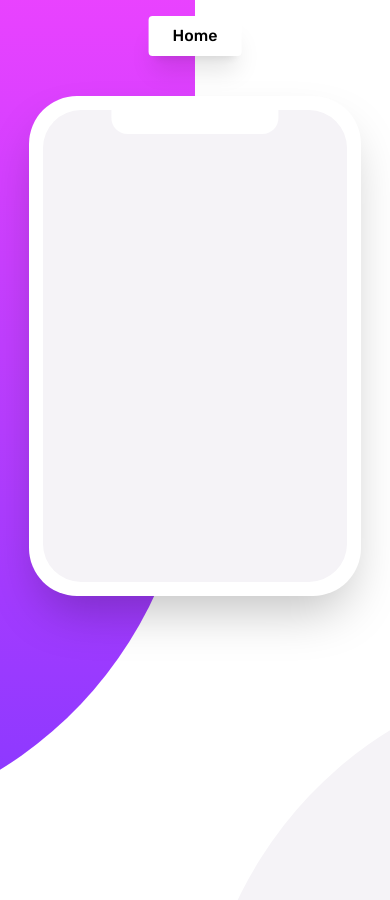
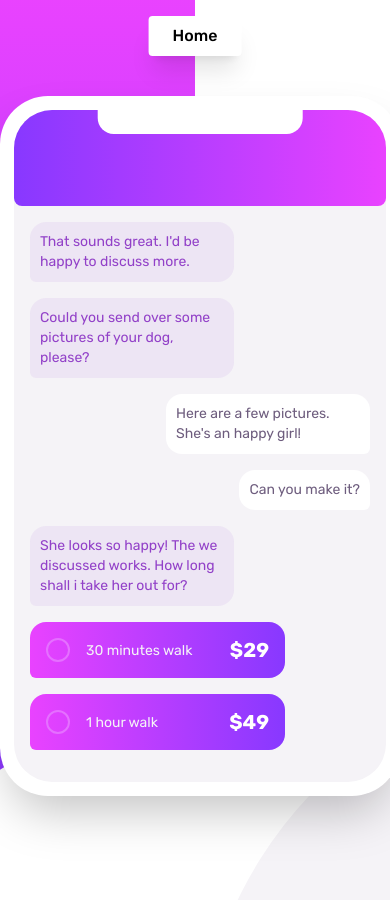
Before and after one commit to john-mirage/frontend-mentor, a Next.js app: page /chatapp in a window 390 px wide. Shown: the top 900 px of the page. Built offline with nearby package versions, Linux system fonts and the light colour scheme.

Commit message:
feat(chatapp): add phone ui

```diff
--- /dev/null
+++ b/src/components/chatapp/Feed.js
@@ -0,0 +1,42 @@
+import styled from "styled-components";
+import Proposition from "@components/chatapp/Proposition";
+
+const Container = styled.div`
+    display: flex;
+    flex-direction: column;
+    width: 100%;
+    height: auto;
+    padding: 1.6rem;
+`;
+
+const Message = styled.p`
+    padding: 1rem;
+    max-width: 60%;
+    height: auto;
+    margin: ${props => props.right ? "0 0 1.6rem auto" : "0 auto 1.6rem 0"};
+    border-top-left-radius: 1.6rem;
+    border-top-right-radius: 1.6rem;
+    border-bottom-right-radius: ${props => props.right ? "0.6rem" : "1.6rem"};
+    border-bottom-left-radius: ${props => props.right ? "1.6rem" : "0.6rem"};
+    background-color: ${props => props.right ? "#fff" : "rgba(145, 65, 200, 0.08)"};
+    color: ${props => props.right ? props.theme.textDesaturatedDarkViolet : props.theme.textModerateViolet};
+    font-size: 1.4rem;
+    font-weight: 400;
+    line-height: 2rem;
+`;
+
+function Feed() {
+    return (
+        <Container>
+            <Message>That sounds great. I'd be happy to discuss more.</Message>
+            <Message>Could you send over some pictures of your dog, please?</Message>
+            <Message right>Here are a few pictures. She's an happy girl!</Message>
+            <Message right>Can you make it?</Message>
+            <Message>She looks so happy! The we discussed works. How long shall i take her out for?</Message>
+            <Proposition duration="30 minutes walk" price="$29" />
+            <Proposition duration="1 hour walk" price="$49" />
+        </Container>
+    );
+}
+
+export default Feed;
--- a/src/components/chatapp/Phone.js
+++ b/src/components/chatapp/Phone.js
@@ -1,11 +1,13 @@
 import styled from "styled-components";
+import TopAppBar from "@components/chatapp/TopAppBar";
+import Feed from "@components/chatapp/Feed";
 
 const Case = styled.article`
     position: relative;
     z-index: 20;
     margin-top: 9.6rem;
-    width: 33.2rem;
-    height: 50rem;
+    width: 40rem;
+    height: auto;
     margin-left: auto;
     margin-right: auto;
     background-color: #ffffff;
@@ -20,6 +22,7 @@ const Screen = styled.div`
     height: 100%;
     background-color: ${props => props.theme.secondaryLightGrayishViolet};
     border-radius: 3.8rem;
+    overflow: hidden;
 `;
 
 const Gap = styled.div`
@@ -39,6 +42,8 @@ function Phone() {
         <Case>
             <Screen>
                 <Gap />
+                <TopAppBar />
+                <Feed />
             </Screen>
         </Case>
     );
--- /dev/null
+++ b/src/components/chatapp/Proposition.js
@@ -0,0 +1,50 @@
+import styled from "styled-components";
+
+const Container = styled.div`
+    display: flex;
+    flex-direction: row;
+    align-items: center;
+    width: 75%;
+    height: auto;
+    border-top-left-radius: 1.6rem;
+    border-top-right-radius: 1.6rem;
+    border-bottom-right-radius: 1.6rem;
+    border-bottom-left-radius: 0.6rem;
+    background: linear-gradient(to right, ${props => props.theme.gradientLightMagenta}, ${props => props.theme.gradientLightViolet});
+    padding: 1.6rem;
+    margin-bottom: 1.6rem;
+`;
+
+const RadioButton = styled.div`
+    width: 2.4rem;
+    height: 2.4rem;
+    border-radius: 50%;
+    border: 0.2rem solid ${props => props.theme.secondaryVeryLightMagenta};
+    margin-right: 1.6rem;
+`;
+
+const Duration = styled.h3`
+    font-size: 1.4rem;
+    font-weight: 400;
+    color: ${props => props.theme.secondaryLightGrayishViolet};
+`;
+
+const Price = styled.p`
+    margin-left: auto;
+    font-size: 2rem;
+    font-weight: 700;
+    text-transform: uppercase;
+    color: ${props => props.theme.secondaryWhite};
+`;
+
+function Proposition(props) {
+    return (
+        <Container>
+            <RadioButton />
+            <Duration>{props.duration}</Duration>
+            <Price>{props.price}</Price>
+        </Container>
+    );
+}
+
+export default Proposition;
--- /dev/null
+++ b/src/components/chatapp/TopAppBar.js
@@ -0,0 +1,19 @@
+import styled from "styled-components";
+
+const Container = styled.div`
+    width: 100%;
+    height: 9.6rem;
+    background: linear-gradient(to right, ${props => props.theme.gradientLightViolet}, ${props => props.theme.gradientLightMagenta});
+    border-bottom-left-radius: 0.8rem;
+    border-bottom-right-radius: 0.8rem;
+`;
+
+function TopAppBar() {
+    return (
+        <Container>
+
+        </Container>
+    );
+}
+
+export default TopAppBar;
```
